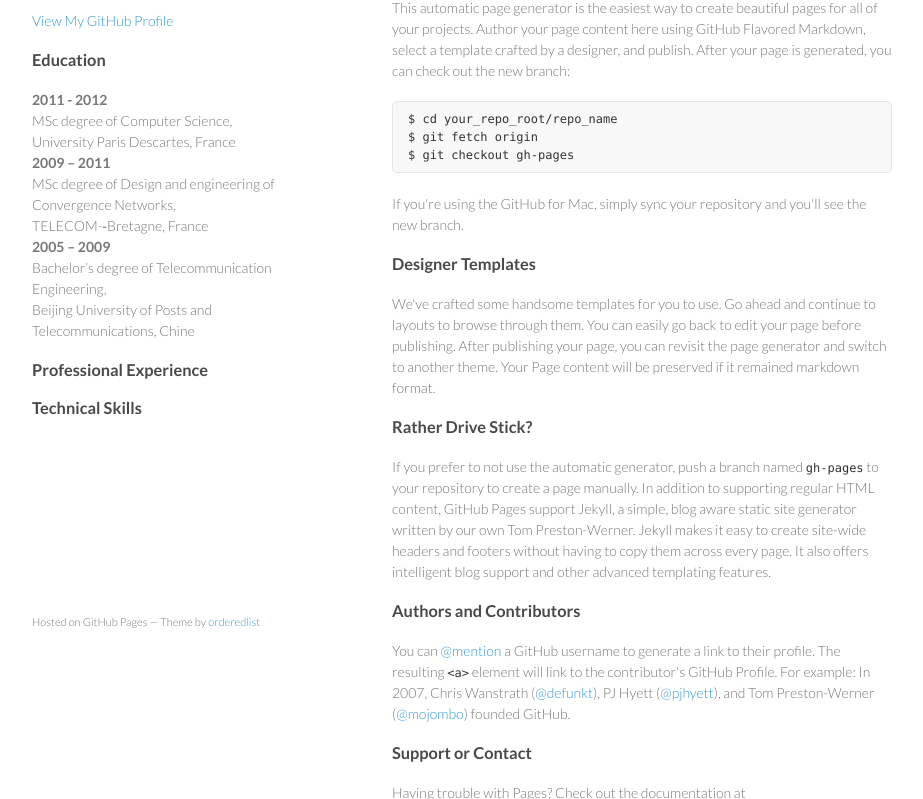
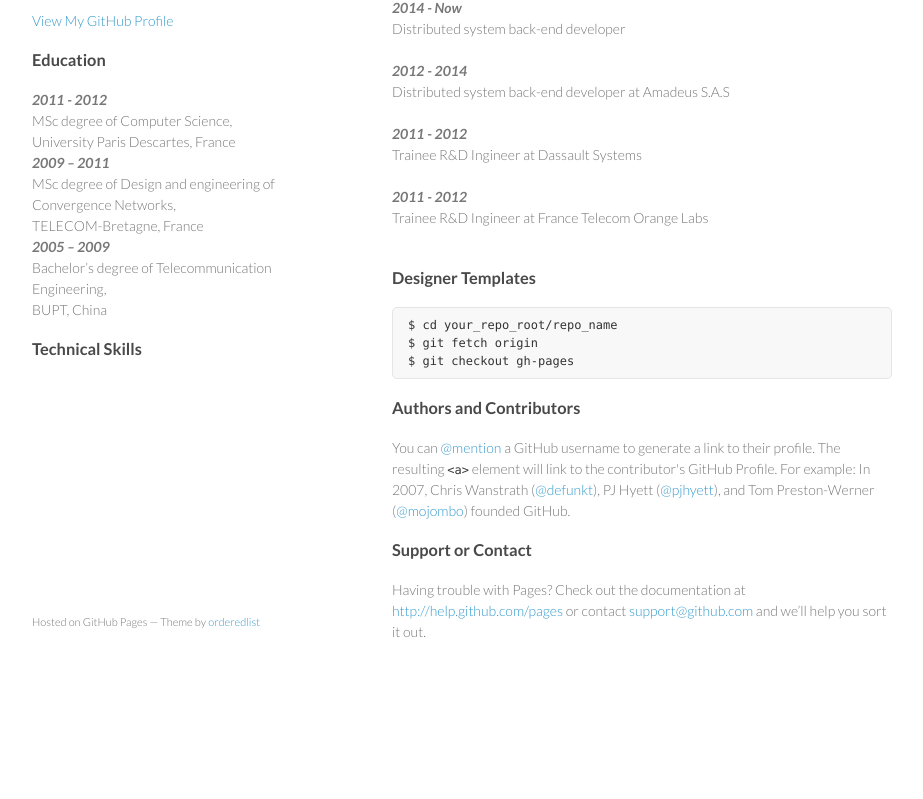
Before and after one commit to yinxiazhao/yinxiazhao.github.io, a plain HTML site: page index.html in a window 1280 px wide. Shown: the part 99-898 px from the top of the page, without its empty margins (178-1101 px from the left). After the commit the page ends 811 px from the top, so only its background shows below. Drawn offline with Linux system fonts and the light colour scheme.

Commit message:
change view

```diff
--- a/index.html
+++ b/index.html
@@ -10,44 +10,46 @@
         <h1>ZHAO Yinxia</h1>
         <p></p>
         <p class="view"><a href="https://github.com/yinxiazhao">View My GitHub Profile</a></p>
-        <h3><a name="education" class="anchor" href="#education"><span class="octicon octicon-link"></span></a>Education</h3>
+
+                <h3><a name="education" class="anchor" href="#education"><span class="octicon octicon-link"></span></a>Education</h3>
         <p>
-            <b>2011 - 2012</b> <br>
+            <b><i>2011 - 2012</i></b> <br>
             MSc degree of Computer Science, <br>
             University Paris Descartes, France <br>
-            <b>2009 – 2011</b> <br>
+            <b><i>2009 – 2011</i></b> <br>
             MSc degree of Design and engineering of Convergence Networks,<br>
-            TELECOM-­‐Bretagne, France<br>
-            <b>2005 – 2009</b> <br>
+            TELECOM-­Bretagne, France<br>
+            <b><i>2005 – 2009</i></b><br>
             Bachelor’s degree of Telecommunication Engineering, <br>
-            Beijing University of Posts and Telecommunications, Chine
+            BUPT, China
         </p>
 
-        <h3><a name="professional-experience" class="anchor" href="#erofessional-experience"><span class="octicon octicon-link"></span></a>Professional Experience</h3>
+
+
         <h3><a name="technical-skills" class="anchor" href="#technical-skills"><span class="octicon octicon-link"></span></a>Technical Skills</h3>
+
       </header>
       <section>
-        <h3>
-<a name="welcome-to-github-pages" class="anchor" href="#welcome-to-github-pages"><span class="octicon octicon-link"></span></a>Welcome to GitHub Pages.</h3>
+        <h3><a name="professional-experience" class="anchor" href="#erofessional-experience"><span class="octicon octicon-link"></span></a>Professional Experience</h3>
+        <p>
+            <b><i>2014 - Now</i></b> <br>
+            Distributed system back-end developer <br><br>
+            <b><i>2012 - 2014</i></b> <br>
+            Distributed system back-end developer at Amadeus S.A.S<br><br>
+            <b><i>2011 - 2012</i></b> <br>
+            Trainee R&D Ingineer at Dassault Systems<br><br>
+            <b><i>2011 - 2012</i></b> <br>
+            Trainee R&D Ingineer at France Telecom Orange Labs<br><br>
+        </p>
 
-<p>This automatic page generator is the easiest way to create beautiful pages for all of your projects. Author your page content here using GitHub Flavored Markdown, select a template crafted by a designer, and publish. After your page is generated, you can check out the new branch:</p>
+        <h3><a name="designer-templates" class="anchor" href="#designer-templates"><span class="octicon octicon-link"></span></a>Designer Templates</h3>
 
+        <p>
 <pre><code>$ cd your_repo_root/repo_name
 $ git fetch origin
 $ git checkout gh-pages
 </code></pre>
-
-<p>If you're using the GitHub for Mac, simply sync your repository and you'll see the new branch.</p>
-
-<h3>
-<a name="designer-templates" class="anchor" href="#designer-templates"><span class="octicon octicon-link"></span></a>Designer Templates</h3>
-
-<p>We've crafted some handsome templates for you to use. Go ahead and continue to layouts to browse through them. You can easily go back to edit your page before publishing. After publishing your page, you can revisit the page generator and switch to another theme. Your Page content will be preserved if it remained markdown format.</p>
-
-<h3>
-<a name="rather-drive-stick" class="anchor" href="#rather-drive-stick"><span class="octicon octicon-link"></span></a>Rather Drive Stick?</h3>
-
-<p>If you prefer to not use the automatic generator, push a branch named <code>gh-pages</code> to your repository to create a page manually. In addition to supporting regular HTML content, GitHub Pages support Jekyll, a simple, blog aware static site generator written by our own Tom Preston-Werner. Jekyll makes it easy to create site-wide headers and footers without having to copy them across every page. It also offers intelligent blog support and other advanced templating features.</p>
+        </p>
 
 <h3>
 <a name="authors-and-contributors" class="anchor" href="#authors-and-contributors"><span class="octicon octicon-link"></span></a>Authors and Contributors</h3>
```
